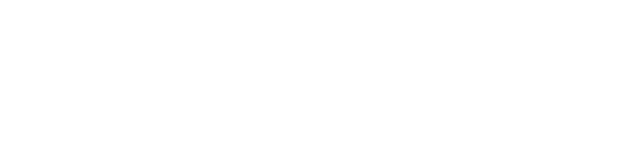
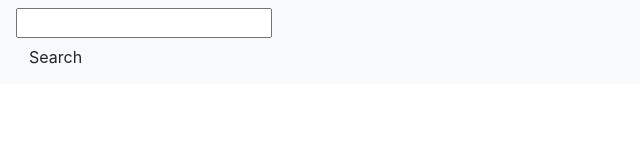
Before and after one commit to VelamElias/studiesJQuerry_Ajax, a plain HTML site: page index.html in a window 1280 px wide. Shown: the whole page, without its empty margins (0-640 px from the left). Drawn offline with Linux system fonts and the light colour scheme.

Commit message:
include navbar Searh

```diff
--- a/index.html
+++ b/index.html
@@ -2,9 +2,18 @@
 <html>
     <meta charset="utf-8">
     <title>JQuerry Study</title>
+    <!--ref jquerry.js-->
     <script type="text/javascript" src="js/jquerry.js"></script>
+    <!--ref main.js-->
     <script type="text/javascript" src="js/main.js"></script>
+    <!--link bootstrap-->
+    <link rel="stylesheet" type="text/css" href="bootstrap/css/bootstrap.min.css">
     <body>
-
+        <nav class="navbar navbar-expand-lg navbar-light bg-light">
+            <form>
+                <input class="form-inline my-2 my-lg-0">
+                <button class="btn btn-outline-sucess my-2 my-sm-0" type="submit">Search</button>
+            </form>
+        </nav>
     </body>
 </html>
```
